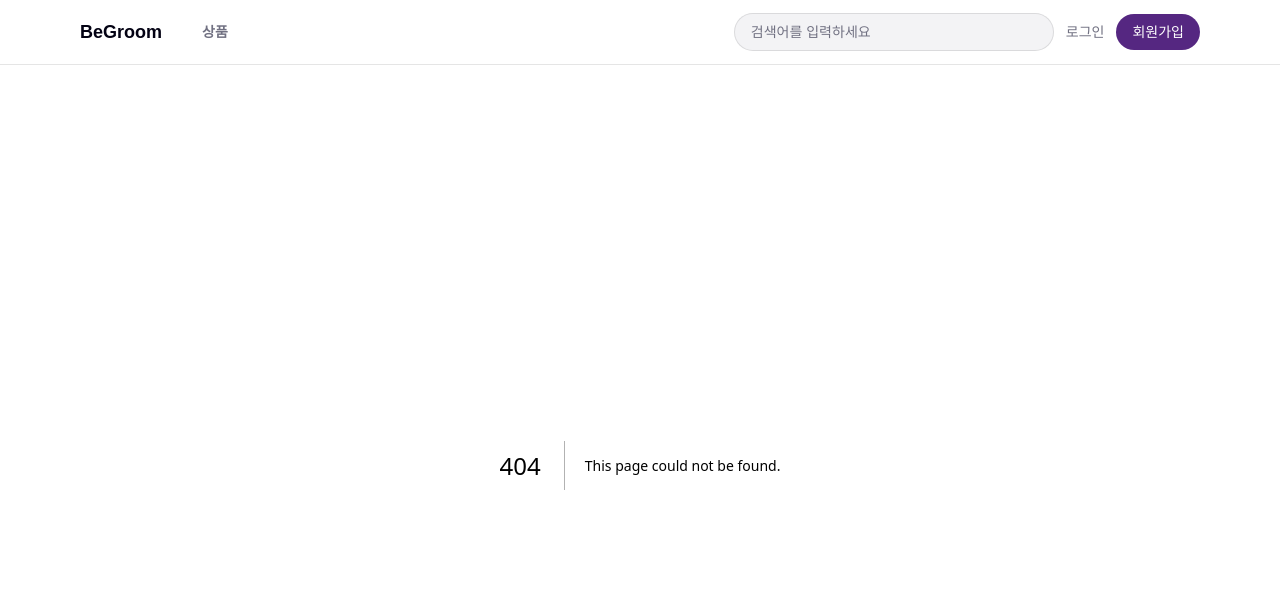
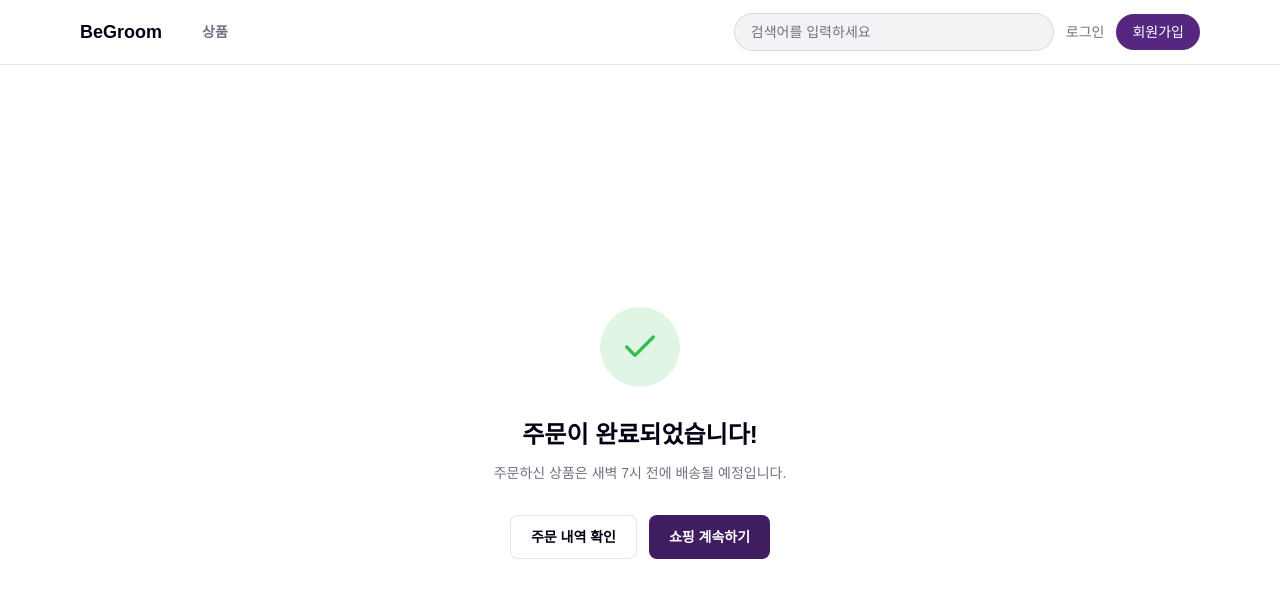
Before and after one commit to GroomBBang/BeGroom-Front, a Next.js app: page /checkout/success in a window 1280 px wide. Before the commit this address had no page. Shown: the top 598 px of the page. Built offline with nearby package versions, Linux system fonts and the light colour scheme.

Commit message:
feat: add checkout/success page

```diff
--- /dev/null
+++ b/src/app/checkout/success/page.tsx
@@ -0,0 +1,38 @@
+// src/app/checkout/success/page.tsx
+'use client';
+
+import { Check } from 'lucide-react';
+import Link from 'next/link';
+
+export default function CheckoutSuccessPage() {
+  return (
+    <div className="mx-auto flex min-h-[calc(100vh-64px)] max-w-screen-xl items-center justify-center bg-background px-5 py-10">
+      <div className="text-center">
+        <div className="mx-auto grid h-20 w-20 place-items-center rounded-full bg-green-500/15">
+          <Check className="h-10 w-10 text-green-500" />
+        </div>
+
+        <h1 className="mt-8 text-2xl font-extrabold text-foreground">주문이 완료되었습니다!</h1>
+        <p className="mt-3 text-sm text-muted-foreground">
+          주문하신 상품은 새벽 7시 전에 배송될 예정입니다.
+        </p>
+
+        <div className="mt-8 flex items-center justify-center gap-3">
+          <button
+            type="button"
+            className="h-11 rounded-sm border border-border bg-background px-5 text-sm font-bold text-foreground hover:bg-muted"
+          >
+            주문 내역 확인
+          </button>
+
+          <Link
+            href="/"
+            className="inline-flex h-11 items-center justify-center rounded-sm bg-primary-700 px-5 text-sm font-bold text-white hover:bg-primary-800"
+          >
+            쇼핑 계속하기
+          </Link>
+        </div>
+      </div>
+    </div>
+  );
+}
```
